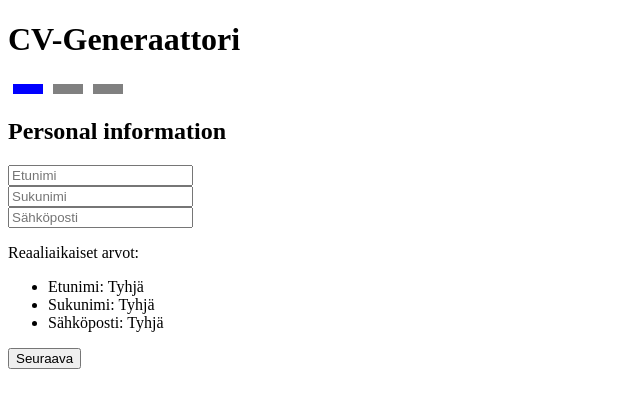
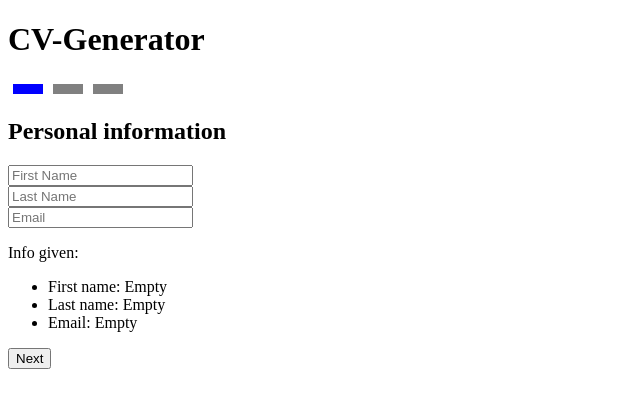
Before and after one commit to JereKoi/CV-cover-letter-generator, a Next.js app: page / in a window 1280 px wide. Shown: the top 408 px of the page, without its empty margins (0-640 px from the left). Built offline with nearby package versions, Linux system fonts and the light colour scheme.

Commit message:
Playing around with the testing. Runs to some errors as I have some features or names that it searches for not spelled correctly, but besides that it runs the form through three times.

```diff
--- a/components/forms/FormStep1.tsx
+++ b/components/forms/FormStep1.tsx
@@ -14,40 +14,40 @@ const FormStep1 = ({ nextStep }: { nextStep: () => void }) => {
       <h2>Personal information</h2>
       <div>
         <input
-          {...register("firstName", { required: "Etunimi on pakollinen" })}
-          placeholder="Etunimi"
+          {...register("firstName", { required: "First name is required." })}
+          placeholder="First Name"
         />
         {errors.firstName && <p>{String(errors.firstName.message)}</p>}
       </div>
       <div>
         <input
-          {...register("lastName", { required: "Sukunimi on pakollinen" })}
-          placeholder="Sukunimi"
+          {...register("lastName", { required: "Last name is required." })}
+          placeholder="Last Name"
         />
         {errors.lastName && <p>{String(errors.lastName.message)}</p>}
       </div>
       <div>
         <input
           {...register("email", {
-            required: "Sähköposti on pakollinen",
+            required: "Email is required.",
             pattern: {
               value: /^[^\s@]+@[^\s@]+\.[^\s@]+$/,
-              message: "Virheellinen sähköposti",
+              message: "Invalid email address.",
             },
           })}
-          placeholder="Sähköposti"
+          placeholder="Email"
         />
         {errors.email && <p>{String(errors.email.message)}</p>}
         </div>
       <div>
-        <p>Reaaliaikaiset arvot:</p>
+        <p>Info given:</p>
         <ul>
-          <li>Etunimi: {watchedValues.firstName || "Tyhjä"}</li>
-          <li>Sukunimi: {watchedValues.lastName || "Tyhjä"}</li>
-          <li>Sähköposti: {watchedValues.email || "Tyhjä"}</li>
+          <li>First name: {watchedValues.firstName || "Empty"}</li>
+          <li>Last name: {watchedValues.lastName || "Empty"}</li>
+          <li>Email: {watchedValues.email || "Empty"}</li>
         </ul>
       </div>
-      <button type="submit">Seuraava</button>
+      <button type="submit" onClick={nextStep}>Next</button>
     </div>
   );
 };
--- a/components/forms/FormStep2.tsx
+++ b/components/forms/FormStep2.tsx
@@ -8,25 +8,25 @@ const FormStep2 = ({ nextStep, prevStep }: { nextStep: () => void; prevStep: ()
 
   return (
     <div>
-      <h2>Työkokemus</h2>
+      <h2>Work Experience</h2>
       <div>
         <input
-          {...register("jobTitle", { required: "Työnimike on pakollinen" })}
-          placeholder="Työnimike"
+          {...register("jobTitle", { required: "Job title is required." })}
+          placeholder="Job Title"
         />
         {errors.jobTitle && <p>{String(errors.jobTitle.message)}</p>}
       </div>
       <div>
         <input
-          {...register("companyName", { required: "Yrityksen nimi on pakollinen" })}
-          placeholder="Yrityksen nimi"
+          {...register("companyName", { required: "Company name is required." })}
+          placeholder="Company name"
         />
         {errors.companyName && <p>{String(errors.companyName.message)}</p>}
       </div>
       <button type="button" onClick={prevStep}>
-        Edellinen
+        Previous
       </button>
-      <button type="submit">Seuraava</button>
+      <button type="submit" onClick={nextStep}>Next</button>
     </div>
   );
 };
--- a/cypress.config.js
+++ b/cypress.config.js
@@ -2,6 +2,7 @@ const { defineConfig } = require("cypress");
 
 module.exports = defineConfig({
   e2e: {
+    defaultCommandTimeout: 5000,
     baseUrl: "http://localhost:3000",
     supportFile: "cypress/support/commands.js",
   },
--- a/pages/index.tsx
+++ b/pages/index.tsx
@@ -3,7 +3,7 @@ import MultiStepForm from "../components/forms/MultiStepForm";
 export default function Home() {
   return (
     <div>
-      <h1>CV-Generaattori</h1>
+      <h1>CV-Generator</h1>
       <MultiStepForm />
     </div>
   );
```
Also changed, not shown: 1 other file (tests, documents, lock files or other folders).
